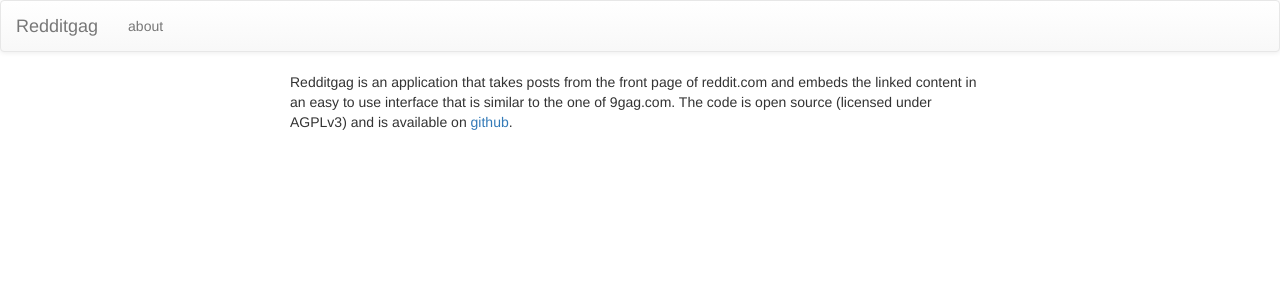
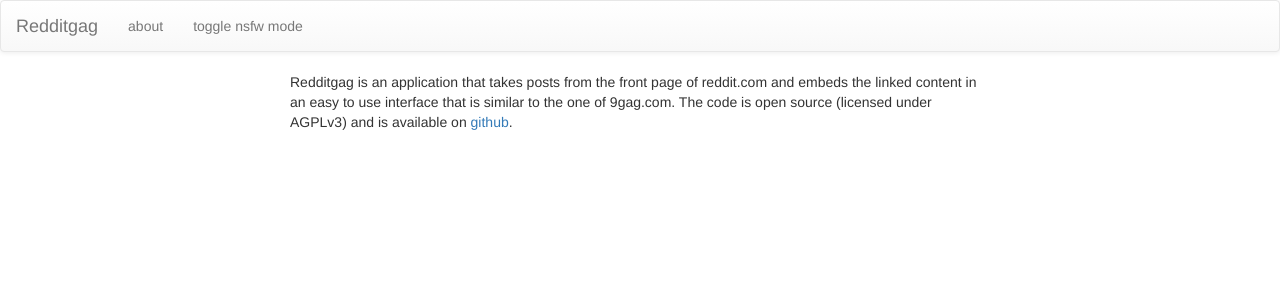
Before and after one commit to Niautanor/redditgag, a Django app: a page that uses app/templates/base.html in a window 1280 px wide. Shown: the top 300 px of the page. Run offline with Django 3.2, Linux system fonts and the light colour scheme; some libraries are stand-ins or nearby versions.

Commit message:
add nsfw mode to navbar
this works by toggling the nsfw parameter in the url. If this parameter
is present, not safe for work posts are hidden by default and are only
revealed if the user hovers over them.

```diff
--- a/app/templates/base.html
+++ b/app/templates/base.html
@@ -1,4 +1,5 @@
 {% load static %}
+{% load add_get %}
 <html>
   <head>
     <title>redditgag - go and have fuck</title>
@@ -26,6 +27,9 @@
             <li>
               <a href="{% url 'about' %}">about</a>
             </li>
+            <li>
+              <a href="{% toggle_nsfw %}">toggle nsfw mode</a>
+            </li>
           </ul>
           <!-- TODO: create form to input subreddit name (see
             https://getbootstrap.com/components/#navbar -->
--- a/app/templatetags/add_get.py
+++ b/app/templatetags/add_get.py
@@ -48,3 +48,17 @@
         s = pair.split('=', 1)
         values[s[0]] = parser.compile_filter(s[1])
     return AddGetParameter(values)
+
+class ToggleNsfw(Node):
+    def render(self, context):
+        req = Variable('request').resolve(context)
+        params = req.GET.copy()
+        if 'nsfw' in params:
+            del params['nsfw']
+        else:
+            params['nsfw'] = '🍆'
+        return '?%s' % params.urlencode()
+
+@register.tag
+def toggle_nsfw(parser, token):
+    return ToggleNsfw()
```
